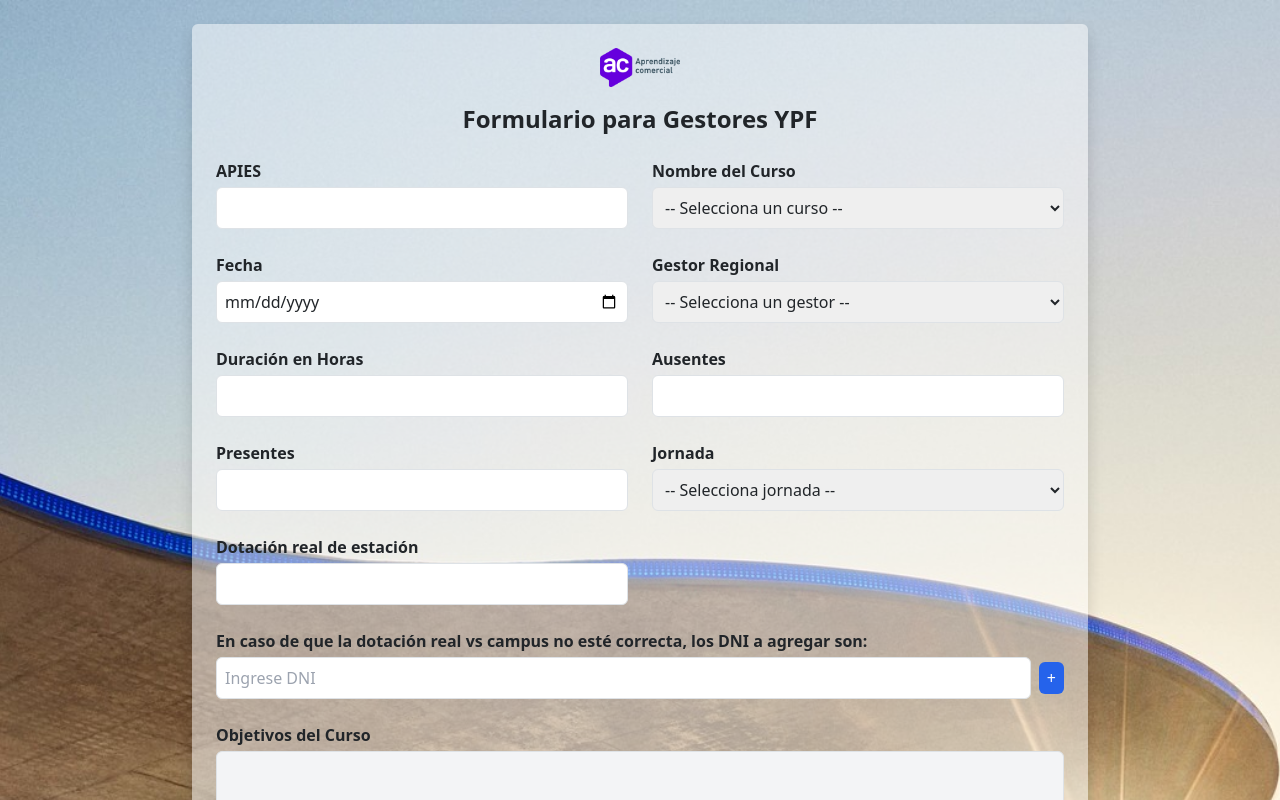
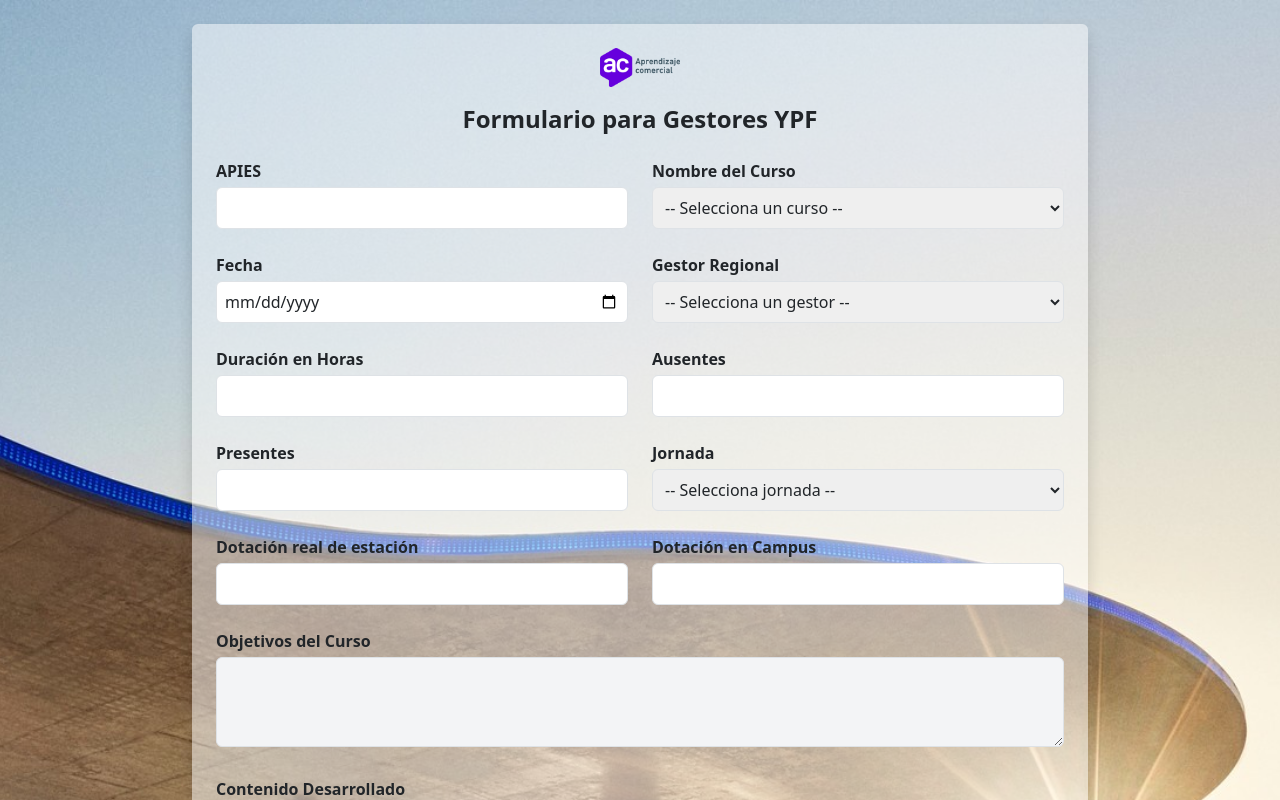
Before and after one commit to regenerik/repomatic-web, a React (Create React App) app: page /form in a window 1280 px wide. Shown: the top 800 px of the page. Built offline with nearby package versions, Linux system fonts and the light colour scheme.

Commit message:
front changes ok

```diff
--- a/src/views/Form.jsx
+++ b/src/views/Form.jsx
@@ -31,6 +31,14 @@
     'PEC 2.0': {
       objetivo: 'Transformar tu dotación y consolidar un equipo que sea referente en servicio al cliente. Este programa les brinda a tus vendedores las técnicas y estrategias para aplicar el modelo de conexión emocional, haciendo que cada miembro de tu equipo sea un embajador de la experiencia del cliente, capaz de influir y cautivar a cada visitante.',
       contenido: '• Técnicas avanzadas para generar conexión emocional con el cliente.\n• Herramientas prácticas para crear experiencias únicas en cada interacción.\n• Ejecución y monitoreo de un ciclo de servicio que fideliza.\n• Estrategias para potenciar la motivación y el compromiso del equipo.\n• Casos de éxito en la aplicación de modelos de relacionamiento efectivo.'
+    },
+    'PEM Full': {
+      objetivo: 'Proveer al ingresarte, de las herramientas básicas y fundamentales para que pueda desempeñarse en una Estación de servicios como vendedor de Tienda.',
+      contenido: 'Instancia presencial del módulo técnico/comercial destinado a aspirantes a trabajar en los sectores de Tienda FULL de una Estación de Servicios. Organizado en tres ejes temáticos (Modelo de Negocio; Gestion del Full; Operación Full) Los contenidos incluidos son: Concepto FULL. Sectores de tienda. Tareas en cada sector. El rol del vendedor.'
+    },
+    'PEM Retail': {
+      objetivo: 'Proveer al ingresante, de las herramientas básicas y fundamentales para que pueda desempeñarse en una Estación de servicios como vendedor de Playa.',
+      contenido: 'Propósito YPF. Cadena de valor.  La Red de Retail, La Estación de servicio. Sectores y aspectos clave, Pilares de la Red. Rol del vendedor, Perfil del Vendedor, Funciones. Composición del Lubricante, lectura de un envase, viscosidad., los acuerdos, diferencias entre productos y los tips, compactibilidad con el catalizado, identificar a  los vehículos por su Tecnología,​importancia del nivel de aceite del motor​ Seguridad en Playa, comunicación efectiva con el Cliente. Combustible nafta, las normas euro y su evolución, Combustible diesel, Calidad y trazabilidad de los combustibles​, Venta y mix de combustibles.  CDS Playa. Brindar al ingresante sin experiencia los conocimientos básicos necesarios para desempeñarse en una Estación de la Red YPF bajo los estándares de seguridad que exige la Compañía.'
     }
   };
 
@@ -43,7 +51,7 @@
     'Fernanda M. Rodriguez': 'nahuel.paz.cx@gmail.com',
     'Pablo J. Raggio': 'nahuel.paz.cx@gmail.com',
     'Noelia Otarula': 'nahuel.paz.cx@gmail.com',
-    'Dante Merluccio': 'nahuel.paz.cx@gmail.com'
+    'Dante Merluccio': 'regenerik@gmail.com'
   };
 
   const recomendacionesMapping = {
@@ -88,22 +96,26 @@
     emailGestor: '',
     jornada: '',
     dotacion_real_estacion: '',
-    dotacion_dni_faltantes: ''
+    dotacion_en_campus:''
+    // dotacion_dni_faltantes: ''
   };
 
   const [formData, setFormData] = useState(initialFormData);
   const [recommendationsOptions, setRecommendationsOptions] = useState({});
-  const [dniInputs, setDniInputs] = useState(['']);
+  // const [dniInputs, setDniInputs] = useState(['']);
 
   // Actualizar objetivo, contenido y recomendaciones cuando cambia el curso
   useEffect(() => {
     if (!formData.curso) return;
     const { objetivo, contenido } = objetivosContenido[formData.curso];
 
+    // Excluir nuevos cursos de las recomendaciones
+    const excludedRecommendations = ['PEM Full', 'PEM Retail'];
     const recs = Object.fromEntries(
       Object.entries(recomendacionesMapping).filter(
         ([key]) =>
           key !== formData.curso &&
+          !excludedRecommendations.includes(key) &&
           !(formData.curso === 'PEC 2.0' && key === 'PEC 1.0')
       )
     );
@@ -124,13 +136,13 @@
   }, [formData.gestor]);
 
   // Sincronizar DNI faltantes concatenados
-  useEffect(() => {
-    const validDnis = dniInputs.filter(dni => dni && dni.trim() !== '');
-    setFormData(prev => ({
-      ...prev,
-      dotacion_dni_faltantes: validDnis.join(';')
-    }));
-  }, [dniInputs]);
+  // useEffect(() => {
+  //   const validDnis = dniInputs.filter(dni => dni && dni.trim() !== '');
+  //   setFormData(prev => ({
+  //     ...prev,
+  //     dotacion_dni_faltantes: validDnis.join(';')
+  //   }));
+  // }, [dniInputs]);
 
   const handleChange = e => {
     const { name, value, type, files } = e.target;
@@ -153,17 +165,17 @@
     });
   };
 
-  const handleAddDni = () => {
-    setDniInputs(prev => [...prev, '']);
-  };
+  // const handleAddDni = () => {
+  //   setDniInputs(prev => [...prev, '']);
+  // };
 
-  const handleDniChange = (index, value) => {
-    setDniInputs(prev => {
-      const newList = [...prev];
-      newList[index] = value;
-      return newList;
-    });
-  };
+  // const handleDniChange = (index, value) => {
+  //   setDniInputs(prev => {
+  //     const newList = [...prev];
+  //     newList[index] = value;
+  //     return newList;
+  //   });
+  // };
 
   const validateForm = () => {
     const required = [
@@ -185,7 +197,7 @@
     if (result) {
       alert('Formulario enviado con éxito');
       setFormData(initialFormData);
-      setDniInputs(['']);
+      // setDniInputs(['']);
     } else {
       alert('Error al enviar el formulario');
     }
@@ -323,10 +335,25 @@
             className="w-full border p-2 rounded"
           />
         </div>
+
+              {/* Dotación en Campus */}
+      <div>
+        <label className="block font-semibold mb-1">Dotación en Campus</label>
+        <input
+          type="number"
+          name="dotacion_en_campus"
+          value={formData.dotacion_en_campus}
+          onChange={handleChange}
+          className="w-full border p-2 rounded"
+        />
+      </div>
       </div>
 
-      {/* DNI faltantes dinámicos */}
-      <div className="mt-4">
+
+
+
+      {/* DNI faltantes dinámicos */ }
+  {/* <div className="mt-4">
         <label className="block font-semibold mb-1">
           En caso de que la dotación real vs campus no esté correcta, los DNI a agregar son:
         </label>
@@ -352,9 +379,9 @@
             </div>
           ))}
         </div>
-      </div>
+      </div> */}
 
-      {/* Objetivos y Contenido */}
+  {/* Objetivos y Contenido */ }
       <div className="mt-4">
         <label className="block font-semibold mb-1">Objetivos del Curso</label>
         <textarea
@@ -376,7 +403,7 @@
         />
       </div>
 
-      {/* Resultados y logros */}
+  {/* Resultados y logros */ }
   <div className="mt-4">
     <label className="block font-semibold mb-1">Resultados y logros</label>
     <textarea
@@ -390,7 +417,7 @@
     />
   </div>
 
-      {/* Observaciones */}
+  {/* Observaciones */ }
   <div className="mt-4 grid grid-cols-1 md:grid-cols-2 gap-4">
     {[
       ['Nivel de compromiso en el curso', 'compromiso'],
@@ -419,7 +446,7 @@
     ))}
   </div>
 
-      {/* Otros aspectos y firma */}
+  {/* Otros aspectos y firma */ }
   <div className="mt-4">
     <label className="block font-semibold mb-1">Otros aspectos a destacar</label>
     <textarea
@@ -432,7 +459,7 @@
     />
   </div>
 
-      {/* Recomendaciones */}
+  {/* Recomendaciones */ }
   <div className="mt-4">
     <p className="font-semibold mb-2">Recomendaciones (marcá los cursos)</p>
     {Object.keys(recommendationsOptions).length === 0 ? (
@@ -451,15 +478,17 @@
             />
             <span className="font-semibold">{curso}</span>
           </label>
-              <p className="ml-8 text-sm text-gray-700 whitespace-pre-line">
-                {objetivosContenido[curso]?.contenido}
-              </p>
+          <ul className="ml-8 list-disc list-inside text-sm text-gray-700">
+            {recomendacionesMapping[curso]?.map((rec, idx) => (
+              <li key={idx}>{rec}</li>
+            ))}
+          </ul>
         </div>
       ))
     )}
   </div>
 
-      {/* Firma (texto) */}
+  {/* Firma (texto) */ }
   <div className="mt-4">
     <label className="block font-semibold mb-1">Firma (Se verá como firma en el pdf resultante.)</label>
     <input
@@ -472,7 +501,7 @@
     />
   </div>
 
-      {/* Submit */}
+  {/* Submit */ }
   <div className="mt-6 text-center">
     <button
       type="submit"
@@ -481,6 +510,6 @@
       Enviar formulario
     </button>
   </div>
-    </form>
+    </form >
   );
 }
```
Lines whose indentation alone changed are shown as unchanged.
